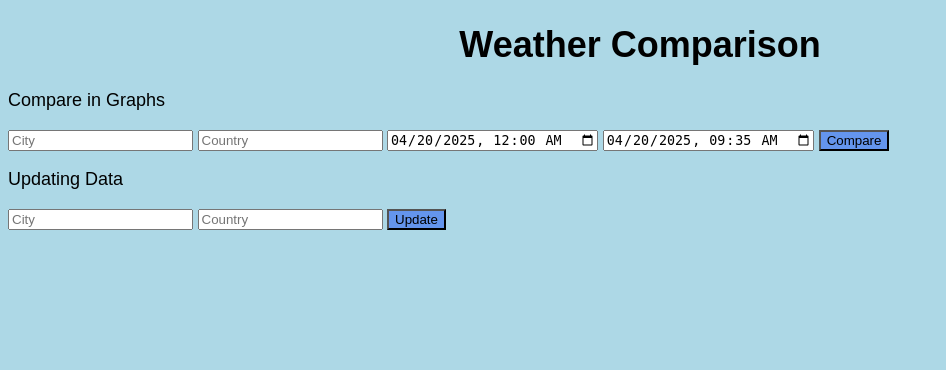
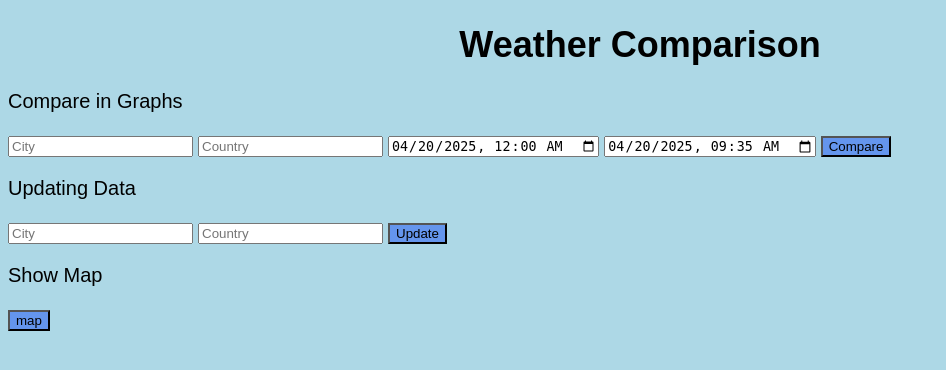
Before and after one commit to itaygenkin/weather-comparison, a Flask app: page / in a window 1280 px wide. Shown: the top 370 px of the page, without its empty margins (0-946 px from the left). Run offline with Flask 3, Linux system fonts and the light colour scheme.

Commit message:
resetting app logger, adding map view to show the cities.

```diff
--- a/app.py
+++ b/app.py
@@ -6,10 +6,12 @@ import helpers
 
 app = Flask(__name__)
 # Configure Flask logging
-app.logger.setLevel(logging.INFO)  # Set log level to INFO
-handler = logging.FileHandler('app.log')  # Log to a file
+formatter = logging.Formatter("[%(asctime)s] %(levelname)s in %(module)s: %(message)s", datefmt="%Y-%m-%d %H:%M:%S")
+handler = logging.StreamHandler()
+handler.setFormatter(formatter)
+
 app.logger.addHandler(handler)
-# TODO: add date and time to the logs
+app.logger.setLevel(logging.INFO)
 
 
 @app.route('/')
@@ -86,5 +88,22 @@ def trigger():
                            default_end_time=default_time[1])
 
 
+def fetch_cities():
+    try:
+        response = requests.get("http://localhost:8080/api/cities")
+        cities = response.json()
+        logging.info(f"Cities fetched:\t{cities}")
+        return helpers.convert_location_to_city_format(cities)
+    except Exception as e:
+        logging.error(f"Failed to fetch cities: {e}")
+        return []
+
+
+@app.route('/map')
+def show_map():
+    cities = fetch_cities()
+    return render_template('map.html', cities=cities)
+
+
 if __name__ == '__main__':
     app.run(debug=True)
--- a/helpers.py
+++ b/helpers.py
@@ -114,3 +114,8 @@ def get_default_time():
     default_start_time = now.replace(hour=0, minute=0).strftime('%Y-%m-%dT%H:%M')
     default_end_time = now.strftime('%Y-%m-%dT%H:%M')
     return default_start_time, default_end_time
+
+
+def convert_location_to_city_format(locations):
+    return [{"name": location['city'], "country": location['country'],
+            'coords': [location['latitude'], location['longitude']]} for location in locations]
--- a/static/styles.css
+++ b/static/styles.css
@@ -1,6 +1,6 @@
 body {
     background-color: lightblue;
-    font-size: 18px;
+    font-size: 20px;
 }
 
 h1 {
--- a/templates/index.html
+++ b/templates/index.html
@@ -41,5 +41,11 @@
         <label><input type="text" name="country" placeholder="Country"></label>
         <button type="submit" style="background: cornflowerblue">Update</button>
     </form>
+
+    <form action="/map">
+        <p style="font-family: Arial, sans-serif">Show Map</p>
+        <button type="submit" style="background: cornflowerblue">map</button>
+    </form>
+
 </body>
 </html>
```
